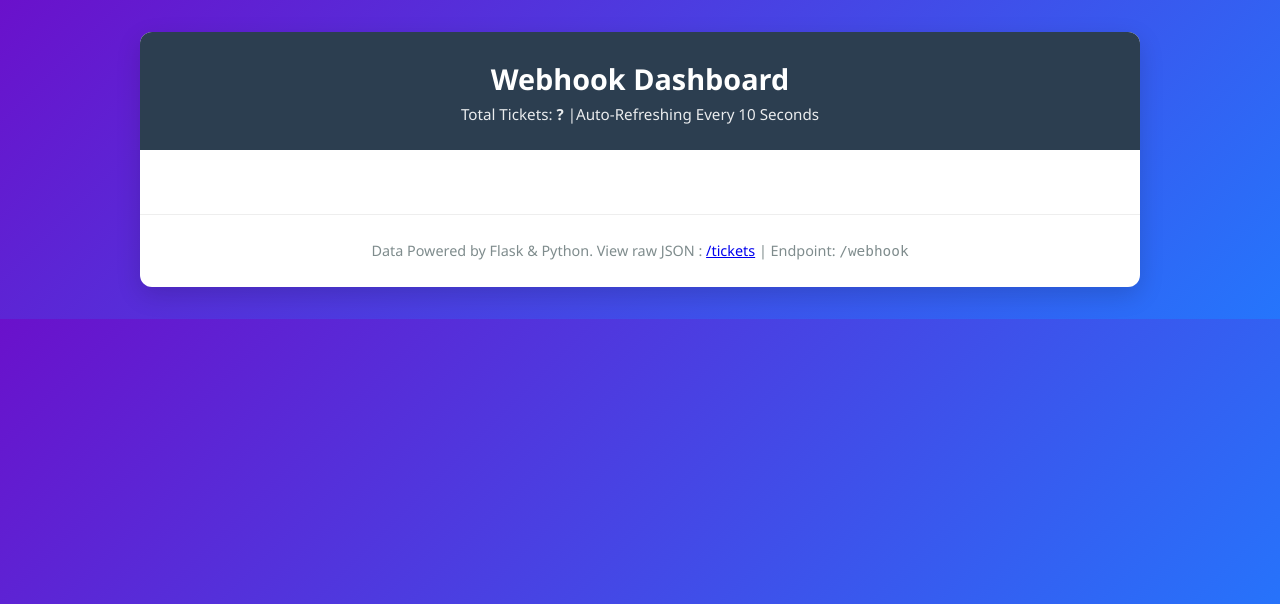
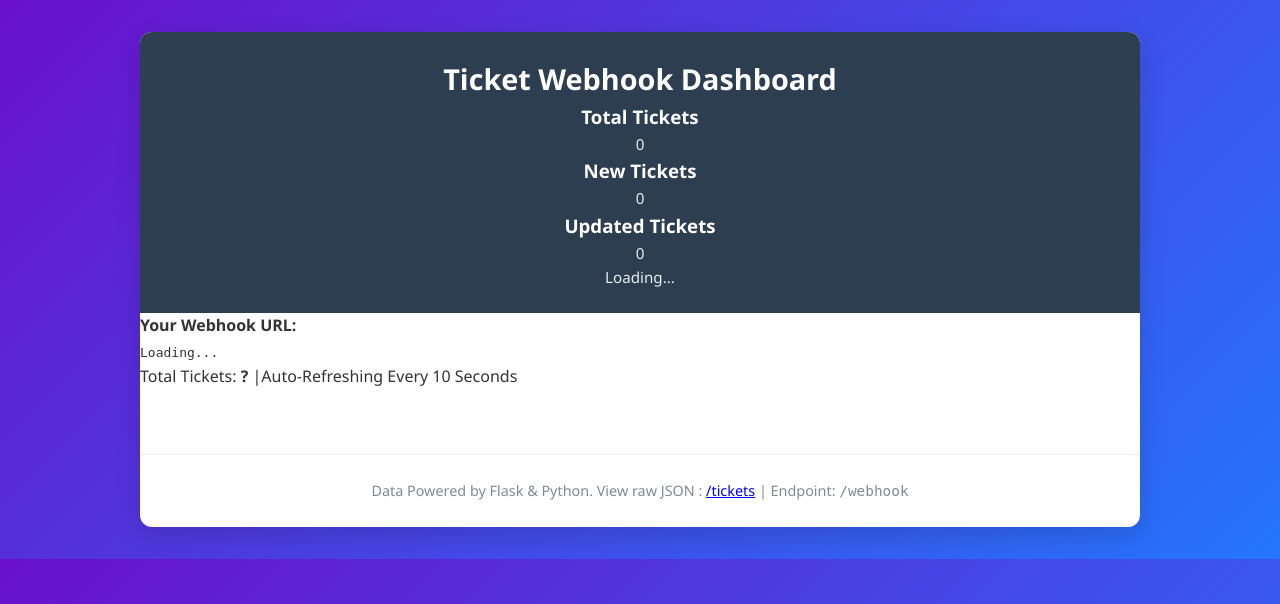
Before and after one commit to Ghostified/webhook_tracker_kati, a Flask app: page /tickets in a window 1280 px wide. Shown: the top 604 px of the page. Run offline with Flask 3, Linux system fonts and the light colour scheme.

Commit message:
completed the ticket tracker file  with user sessions

```diff
--- a/templates/index.html
+++ b/templates/index.html
@@ -2,16 +2,53 @@
 <html lang="en">
   <head>
     <meta charset="UTF-8"/>
-    <meta name="viewport" content="width=device-width initial-scale="1.0"/>
+    <meta name="viewport" content="width=device-width initial-scale=1.0"/>
     <title>Webhook Dashboard</title>
-    <link rel="stylesheet" href="{{url_for('static', filename='styles.css')}}">
+    <link rel="stylesheet" href="{{ url_for('static', filename='styles.css')}}">
   </head>
   <body>
+
+
     <div class="container">
       <header class="header">
         <h1>
-          <span>Webhook Dashboard</span>
+          <span>Ticket Webhook Dashboard</span>
         </h1>
+
+        <!-- statistics cards -->
+         <div class="stats-container">
+          <div class="stat-card total">
+            <h3>Total Tickets</h3>
+            <p id="total-count">0</p>
+          </div>
+          <div class="stat-card new">
+            <h3>New Tickets</h3>
+            <p id="new-count">0</p>
+          </div>
+          <div class="stat-card updated">
+            <h3>Updated Tickets</h3>
+            <p id="updated-count">0</p>
+          </div>
+         </div>
+
+         <!-- last updated info -->
+          <p id="last-updated">Loading...</p>
+      </header>
+
+      <!-- webhook URL Display -->
+       <div class="webhook-url-box">
+        <strong>Your Webhook URL:</strong><br>
+        <code id="webhook-url">Loading...</code>
+       </div>
+
+
+       <!-- Filters -->
+        <div class="filters">
+
+        </div>
+
+
+
         <p>Total Tickets: <strong id="ticket-count">?</strong> |Auto-Refreshing Every 10 Seconds</p>
       </header>
 
```
